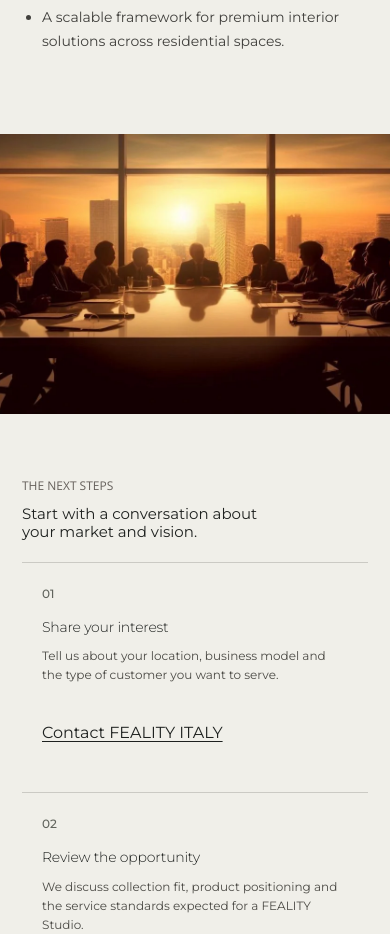
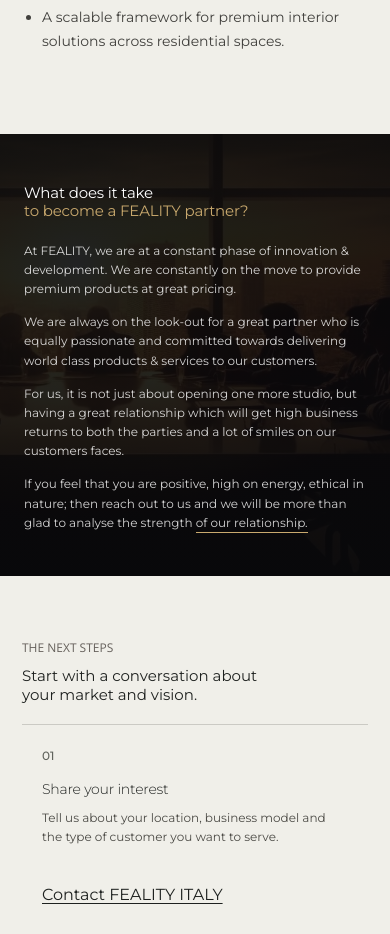
Before and after one commit to sarfaraj666/FEALITY-ITALY, a plain HTML site: page own-a-feality-studio.html in a window 390 px wide. Shown: the part 3741-4675 px from the top of the page. Drawn offline with Linux system fonts and the light colour scheme.

Commit message:
Add Wurfel-inspired typography overlay to boardroom partnership photo banner

```diff
--- a/own-a-feality-studio.html
+++ b/own-a-feality-studio.html
@@ -780,25 +780,117 @@
       }
     }
 
-    /* Executive Studio Partnership Meeting Section */
+    /* Executive Studio Partnership Meeting Section (Würfel-inspired typography) */
     .studio-boardroom-banner {
       position: relative;
+      display: grid;
+      isolation: isolate;
+      width: 100%;
+      min-height: clamp(540px, 80vh, 720px);
+      margin: clamp(16px, 2vw, 32px) 0 clamp(24px, 3.5vw, 48px);
+      overflow: hidden;
+      background: #0c0d0f;
+    }
+    .studio-boardroom-banner .boardroom-media {
+      grid-area: 1 / 1;
+      width: 100%;
+      height: 100%;
+      z-index: 0;
+    }
+    .studio-boardroom-banner .boardroom-media picture,
+    .studio-boardroom-banner .boardroom-media img {
       display: block;
       width: 100%;
-      margin: clamp(16px, 2vw, 32px) 0 clamp(24px, 3.5vw, 48px);
-      overflow: hidden;
-      background: #111214;
+      height: 100%;
+      object-fit: cover;
+      object-position: 80% center;
     }
-    .studio-boardroom-banner picture {
-      display: block;
-      width: 100%;
+    .studio-boardroom-banner::after {
+      content: "";
+      grid-area: 1 / 1;
+      z-index: 1;
+      background: linear-gradient(
+        90deg,
+        rgba(8, 9, 11, 0.95) 0%,
+        rgba(8, 9, 11, 0.88) 38%,
+        rgba(8, 9, 11, 0.55) 65%,
+        rgba(8, 9, 11, 0.18) 100%
+      );
+      pointer-events: none;
     }
-    .studio-boardroom-banner img {
-      display: block;
-      width: 100%;
-      height: clamp(280px, 42vw, 560px);
-      object-fit: cover;
-      object-position: center;
+    .studio-boardroom-banner .boardroom-content {
+      grid-area: 1 / 1;
+      z-index: 2;
+      align-self: center;
+      padding: clamp(48px, 6vw, 90px) clamp(24px, 6vw, 100px);
+      max-width: 580px;
+      box-sizing: border-box;
+      color: #ffffff;
+      text-align: left;
+    }
+    .studio-boardroom-banner .boardroom-title {
+      margin: 0 0 28px;
+      font-family: var(--font-ui), "Montserrat", sans-serif;
+      font-weight: 300;
+      font-size: clamp(28px, 3.2vw, 42px);
+      line-height: 1.25;
+      letter-spacing: -0.01em;
+      color: #ffffff;
+    }
+    .studio-boardroom-banner .boardroom-title span {
+      color: #c9a96e;
+      display: inline-block;
+    }
+    .studio-boardroom-banner .boardroom-body p {
+      margin: 0 0 16px;
+      font-family: var(--font-ui), "Montserrat", sans-serif;
+      font-weight: 300;
+      font-size: clamp(13.5px, 1.05vw, 15px);
+      line-height: 1.68;
+      color: rgba(255, 255, 255, 0.82);
+    }
+    .studio-boardroom-banner .boardroom-body p:last-child {
+      margin-bottom: 0;
+    }
+    .studio-boardroom-banner .boardroom-link {
+      color: inherit;
+      text-decoration: none;
+      border-bottom: 1.5px solid #c9a96e;
+      padding-bottom: 2px;
+      transition: color 0.2s ease, border-color 0.2s ease;
+    }
+    .studio-boardroom-banner .boardroom-link:hover {
+      color: #c9a96e;
+    }
+
+    @media (max-width: 768px) {
+      .studio-boardroom-banner {
+        min-height: auto;
+      }
+      .studio-boardroom-banner .boardroom-media img {
+        object-position: 70% top;
+      }
+      .studio-boardroom-banner::after {
+        background: linear-gradient(
+          to bottom,
+          rgba(8, 9, 11, 0.92) 0%,
+          rgba(8, 9, 11, 0.88) 50%,
+          rgba(8, 9, 11, 0.95) 100%
+        );
+      }
+      .studio-boardroom-banner .boardroom-content {
+        padding: 50px 24px 44px;
+        max-width: 100%;
+      }
+      .studio-boardroom-banner .boardroom-title {
+        font-size: 26px;
+        margin-bottom: 20px;
+      }
+      .studio-boardroom-banner .boardroom-body p {
+        font-size: 13.5px;
+        line-height: 1.62;
+        margin-bottom: 14px;
+      }
     }
   </style>
   <link rel="stylesheet" href="client-refinements.css?v=3" />
@@ -1112,12 +1204,26 @@
       </section>
     </div>
 
-    <!-- Executive Studio Partnership Meeting Section -->
+    <!-- Executive Studio Partnership Meeting Section (Würfel-inspired typography) -->
     <section class="studio-boardroom-banner" aria-label="FEALITY ITALY Leadership and Partnership">
-      <picture>
-        <source srcset="assets/Own/4.webp" type="image/webp" />
-        <img src="assets/Own/4.jpeg" alt="FEALITY ITALY Studio Partnership Meeting" width="1200" height="600" loading="lazy" />
-      </picture>
+      <div class="boardroom-media">
+        <picture>
+          <source srcset="assets/Own/4.webp" type="image/webp" />
+          <img src="assets/Own/4.jpeg" alt="FEALITY ITALY Studio Partnership Meeting" width="1200" height="600" loading="lazy" />
+        </picture>
+      </div>
+      <div class="boardroom-content">
+        <h2 class="boardroom-title">
+          What does it take<br />
+          <span>to become a FEALITY partner?</span>
+        </h2>
+        <div class="boardroom-body">
+          <p>At FEALITY, we are at a constant phase of innovation &amp; development. We are constantly on the move to provide premium products at great pricing.</p>
+          <p>We are always on the look-out for a great partner who is equally passionate and committed towards delivering world class products &amp; services to our customers.</p>
+          <p>For us, it is not just about opening one more studio, but having a great relationship which will get high business returns to both the parties and a lot of smiles on our customers faces.</p>
+          <p>If you feel that you are positive, high on energy, ethical in nature; then reach out to us and we will be more than glad to analyse the strength <a href="contact.html" class="boardroom-link">of our relationship.</a></p>
+        </div>
+      </div>
     </section>
 
     <div class="studio-section-heading">
```
